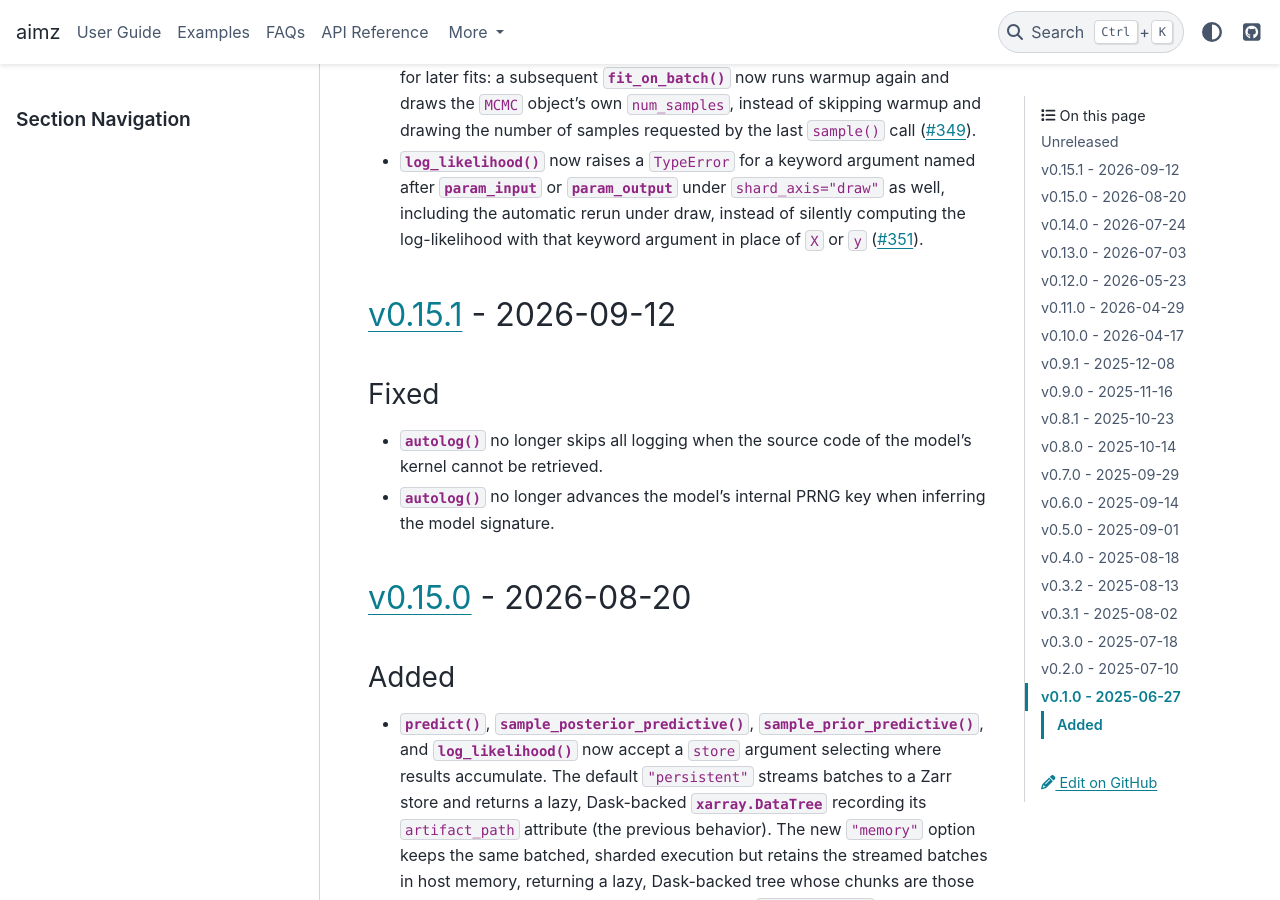
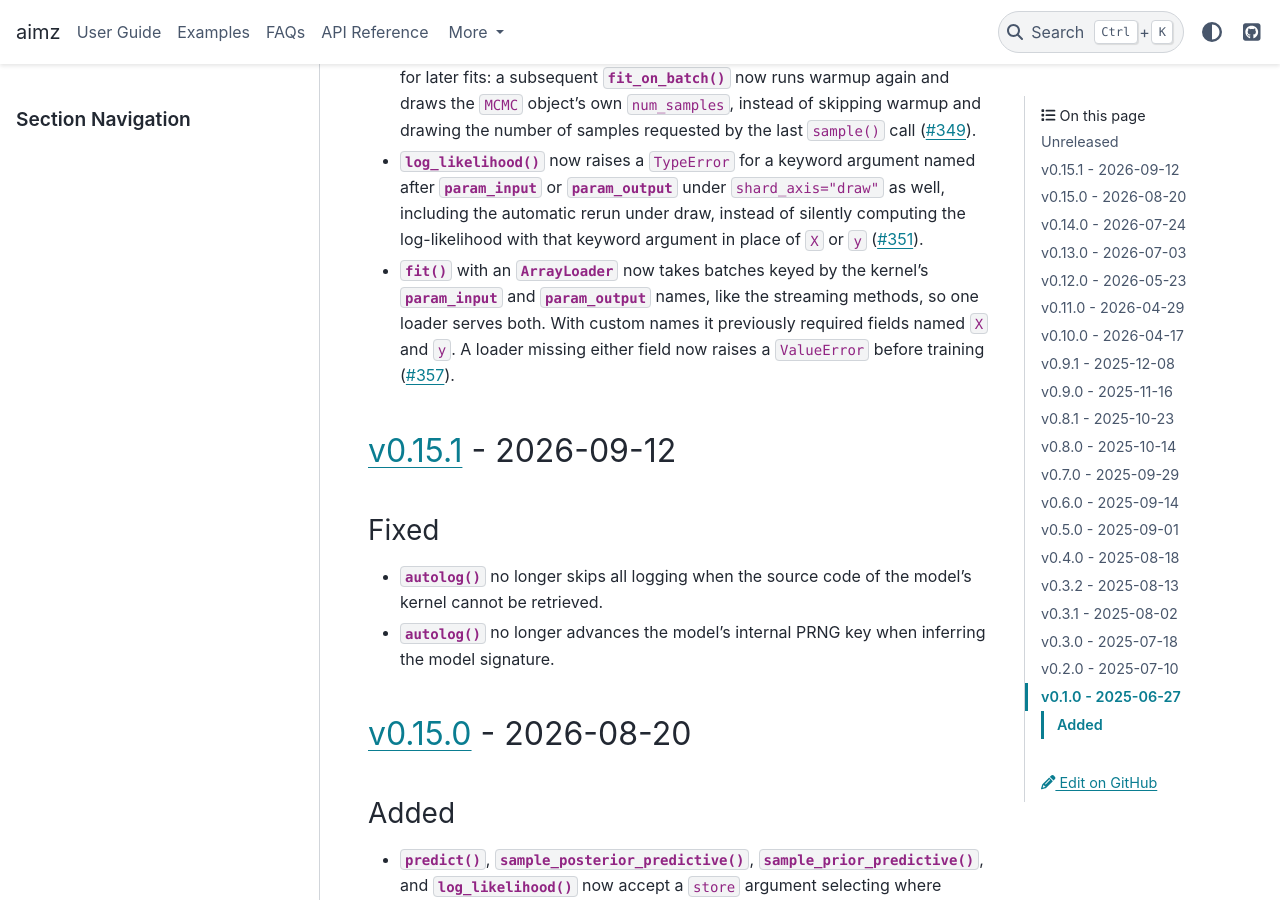
Before and after one commit to markean/aimz, a Sphinx documentation site: the page built from docs/source/changelog.rst, in a window 1280 px wide and 900 px high, scrolled down 3242 px. Built offline with Sphinx 7.4.7 and the PyData theme 0.15.4, drawn with Linux system fonts in a browser that asks for light colours.

Commit message:
Fix method names, chain wording, and table rows in the example notebooks. Key fit's data loader batches by the kernel's input and output names, like the streaming methods. Fix #357.

```diff
--- a/CHANGELOG.md
+++ b/CHANGELOG.md
@@ -46,6 +46,7 @@ and this project adheres to [Semantic Versioning](https://semver.org/spec/v2.0.0
 - {meth}`~aimz.ImpactModel.sample_prior_predictive` under the default `shard_axis="obs"` now draws per-observation latent sites afresh in each batch and shares only the global ones, instead of reusing one draw of each per-observation latent for every observation, which made the returned samples silently correlated across observations ([#344](https://github.com/markean/aimz/issues/344)).
 - {meth}`~aimz.ImpactModel.sample` on an MCMC model no longer changes the model's `MCMC` object for later fits: a subsequent {meth}`~aimz.ImpactModel.fit_on_batch` now runs warmup again and draws the `MCMC` object's own `num_samples`, instead of skipping warmup and drawing the number of samples requested by the last `sample()` call ([#349](https://github.com/markean/aimz/issues/349)).
 - {meth}`~aimz.ImpactModel.log_likelihood` now raises a `TypeError` for a keyword argument named after {attr}`~aimz.ImpactModel.param_input` or {attr}`~aimz.ImpactModel.param_output` under `shard_axis="draw"` as well, including the automatic rerun under draw, instead of silently computing the log-likelihood with that keyword argument in place of `X` or `y` ([#351](https://github.com/markean/aimz/issues/351)).
+- {meth}`~aimz.ImpactModel.fit` with an {class}`~aimz.utils.data.ArrayLoader` now takes batches keyed by the kernel's {attr}`~aimz.ImpactModel.param_input` and {attr}`~aimz.ImpactModel.param_output` names, like the streaming methods, so one loader serves both. With custom names it previously required fields named `X` and `y`. A loader missing either field now raises a `ValueError` before training ([#357](https://github.com/markean/aimz/issues/357)).
 
 ## [v0.15.1](https://github.com/markean/aimz/releases/tag/v0.15.1) - 2026-09-12
 
--- a/docs/source/user_guide/dataloader.rst
+++ b/docs/source/user_guide/dataloader.rst
@@ -165,6 +165,9 @@ For fine-grained control (e.g., custom scheduling, gradient accumulation, or ear
 
         # (Optional) validation, logging, early stop checks
 
+:meth:`~aimz.ImpactModel.train_on_batch` takes the input and output as ``X`` and ``y``, so ``im.train_on_batch(**batch)`` works with the default parameter names.
+With custom :attr:`~aimz.ImpactModel.param_input` and :attr:`~aimz.ImpactModel.param_output`, pass those fields positionally, for example ``im.train_on_batch(batch.pop("x"), batch.pop("obs"), **batch)``.
+
 
 .. _external-loaders:
 
```
Also changed, not shown: docs/notebooks/mcmc.ipynb, docs/notebooks/sampling.ipynb, docs/notebooks/streaming_and_on_batch.ipynb, 1 other file.
